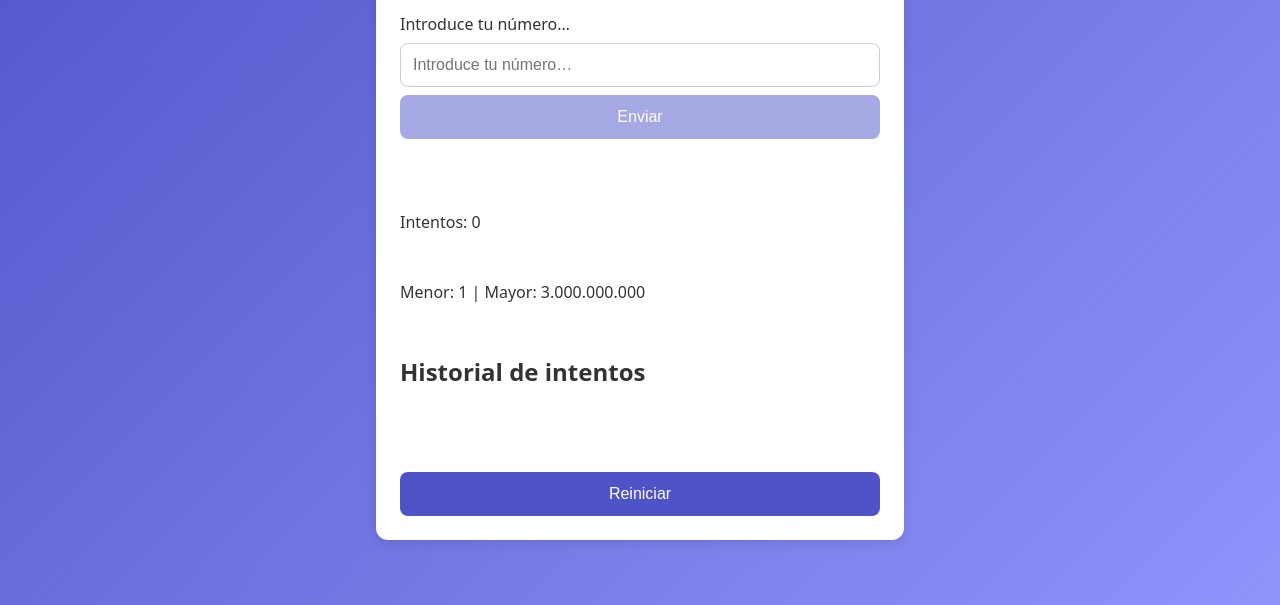
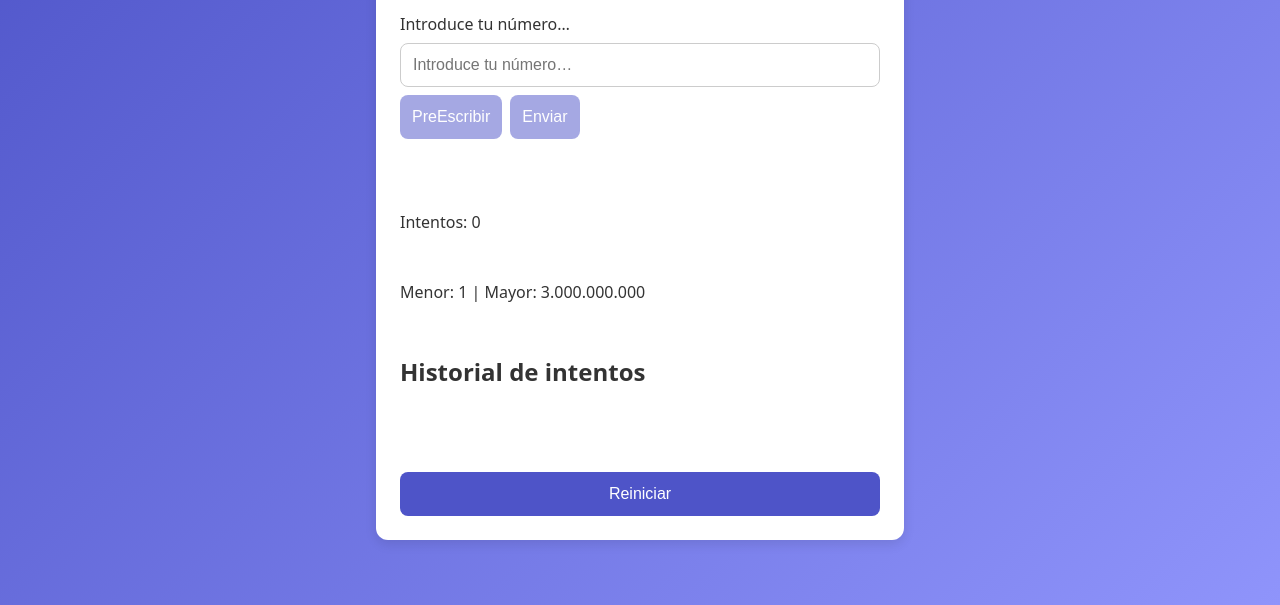
Before and after one commit to Pablohorch/Adivinadornumero, a plain HTML site: page index.html in a window 1280 px wide. Shown: the part 195-800 px from the top of the page. Drawn offline with Linux system fonts and the light colour scheme.

Commit message:
feat: highlight matching prefix and pre-fill input

```diff
--- a/index.html
+++ b/index.html
@@ -39,6 +39,11 @@
     flex-direction: column;
     gap: 0.5rem;
     width: 100%;
+  }
+
+  .button-row {
+    display: flex;
+    gap: 0.5rem;
   }
 
   button,
@@ -85,7 +90,10 @@
   <form id="guessForm" autocomplete="off">
     <label for="guessInput">Introduce tu número…</label>
     <input id="guessInput" type="text" inputmode="numeric" pattern="[0-9.]*" placeholder="Introduce tu número…">
-    <button id="sendBtn" type="submit" disabled aria-disabled="true">Enviar</button>
+    <div class="button-row">
+      <button id="preFillBtn" type="button" disabled aria-disabled="true">PreEscribir</button>
+      <button id="sendBtn" type="submit" disabled aria-disabled="true">Enviar</button>
+    </div>
   </form>
   <output id="feedback" aria-live="polite" class="feedback"></output>
   <p id="attempts">Intentos: 0</p>
@@ -103,6 +111,7 @@
   const generateBtn = document.getElementById('generateBtn');
   const guessInput = document.getElementById('guessInput');
   const sendBtn = document.getElementById('sendBtn');
+  const preFillBtn = document.getElementById('preFillBtn');
   const resetBtn = document.getElementById('resetBtn');
   const feedback = document.getElementById('feedback');
   const attemptsText = document.getElementById('attempts');
@@ -111,15 +120,50 @@
   const form = document.getElementById('guessForm');
   let lowerBound = 1;
   let upperBound = max;
+  let commonPrefix = '';
 
   function formatNumber(n) {
     return n.toLocaleString('es-ES');
   }
 
+  function boldCommonDigits(text, prefixLen) {
+    let result = '';
+    let count = 0;
+    let opened = false;
+    for (const ch of text) {
+      if (ch === '.') {
+        result += ch;
+      } else {
+        if (count === 0 && prefixLen > 0) {
+          result += '<b>';
+          opened = true;
+        }
+        result += ch;
+        count++;
+        if (count === prefixLen && opened) {
+          result += '</b>';
+          opened = false;
+        }
+      }
+    }
+    if (opened) result += '</b>';
+    return result;
+  }
+
   function updateRangeText() {
     const minText = formatNumber(lowerBound);
     const maxText = formatNumber(upperBound);
-    rangeText.textContent = 'Menor: ' + minText + ' | Mayor: ' + maxText;
+    const minRaw = String(lowerBound);
+    const maxRaw = String(upperBound);
+    let prefixLen = 0;
+    while (minRaw[prefixLen] && minRaw[prefixLen] === maxRaw[prefixLen]) prefixLen++;
+    commonPrefix = minRaw.slice(0, prefixLen);
+    const minHTML = boldCommonDigits(minText, prefixLen);
+    const maxHTML = boldCommonDigits(maxText, prefixLen);
+    rangeText.innerHTML = 'Menor: ' + minHTML + ' | Mayor: ' + maxHTML;
+    const enablePre = prefixLen > 0;
+    preFillBtn.disabled = !enablePre;
+    preFillBtn.setAttribute('aria-disabled', String(!enablePre));
   }
 
   updateRangeText();
@@ -220,6 +264,15 @@
     updateSendState();
   });
 
+  preFillBtn.addEventListener('click', () => {
+    if (commonPrefix !== '') {
+      guessInput.value = formatNumber(Number(commonPrefix));
+      feedback.textContent = '';
+      updateSendState();
+      guessInput.focus();
+    }
+  });
+
   generateBtn.addEventListener('click', generateSecret);
   resetBtn.addEventListener('click', resetGame);
   form.addEventListener('submit', function(e) {
```
